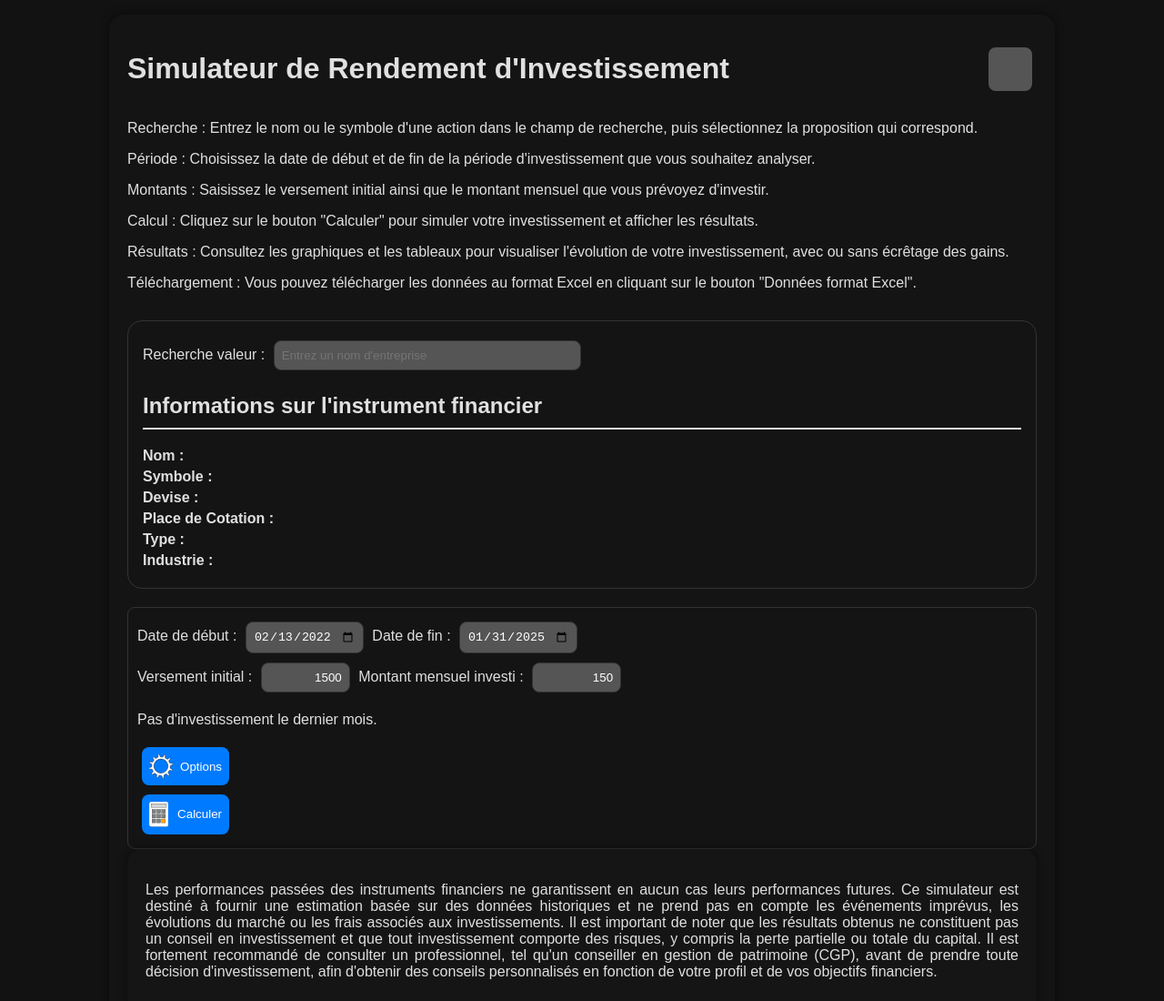
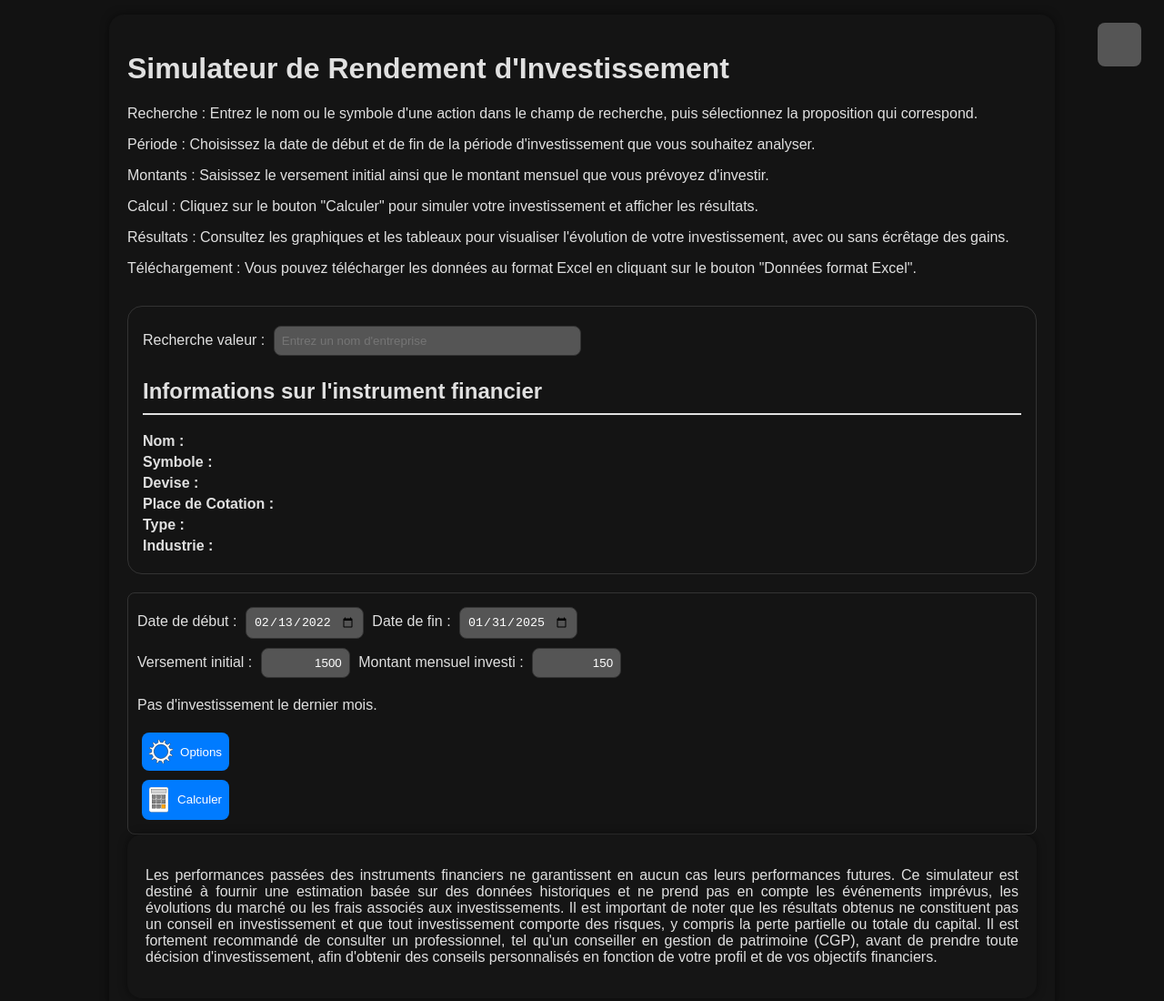
Before and after one commit to fox-velocity/fox-velocity.github.io, a website with bundled scripts: page index.html in a window 1280 px wide. Shown: the whole page at 91% size. Built offline with nearby package versions, Linux system fonts and the light colour scheme; a script that the page names is missing; files whose address does not match are found by name.

Commit message:
Update style.css retour

```diff
--- a/css/style.css
+++ b/css/style.css
@@ -274,16 +274,11 @@ button:hover {
 .theme-switch.theme-toggle{
     display: flex;
 }
-.header-container {
-    display: flex;
-    justify-content: space-between;
-    align-items: center;
-}
-.header-container h2 {
-    margin: 0;
-}
+
 .theme-switch {
-   margin-left: auto;
+    position: fixed;
+    top: 20px;
+    right: 20px;
     width: 3rem;
     height: 3rem;
     padding: 0;
```
